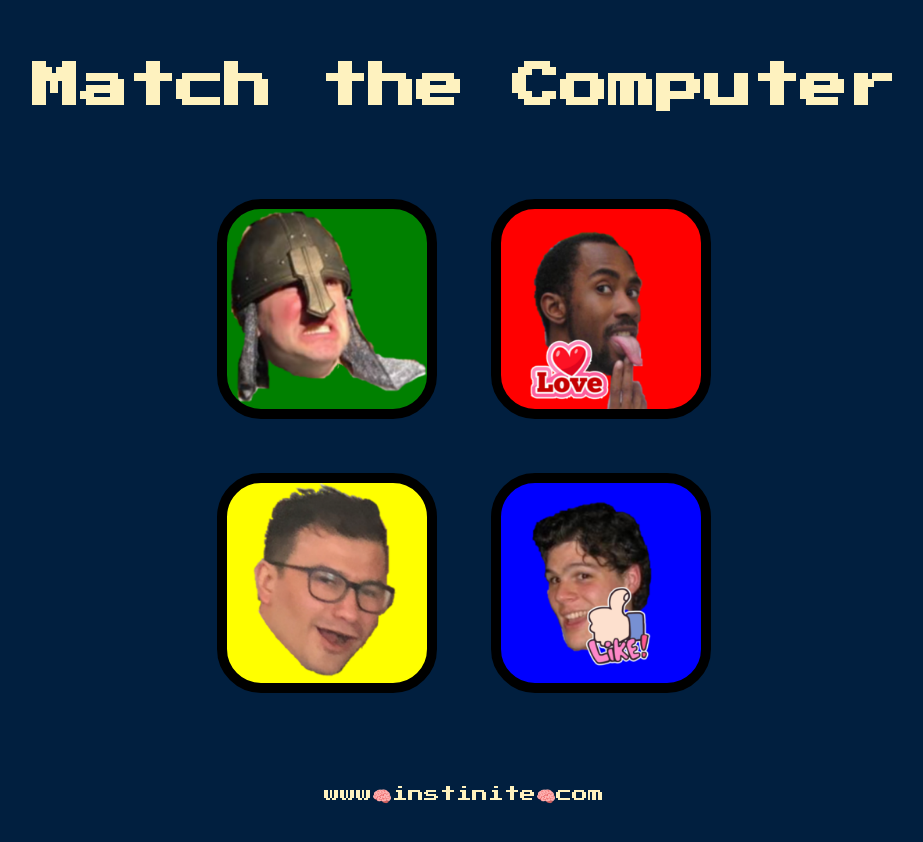
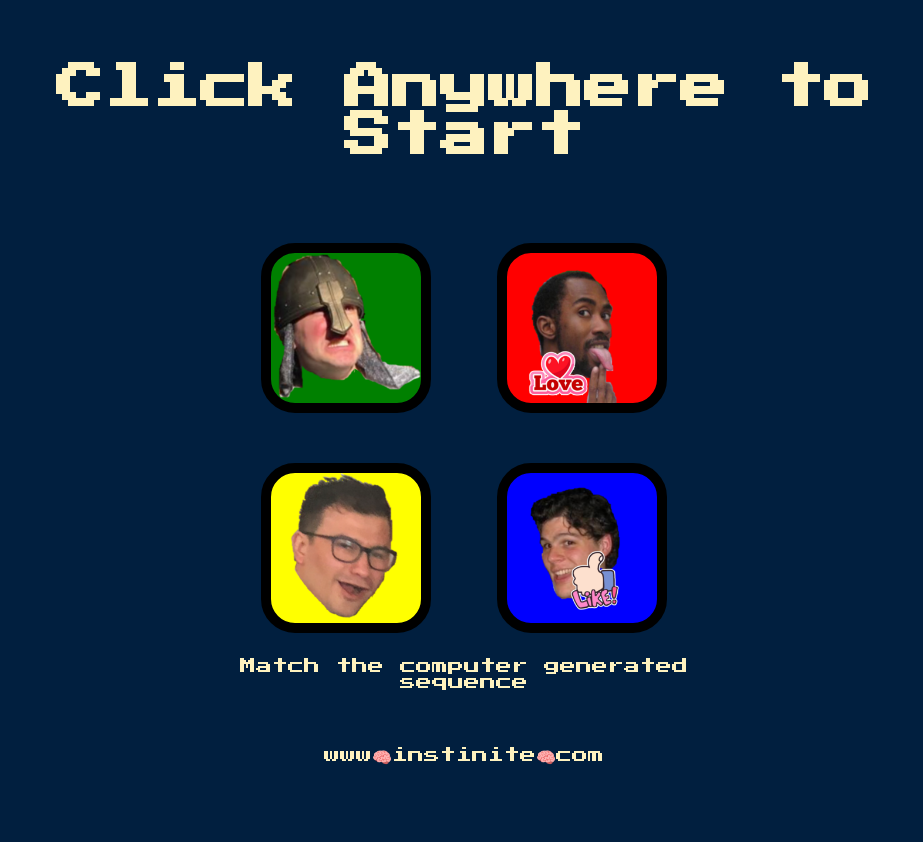
Before and after one commit to jarnoveldhuis/instinite, a plain HTML site: page Projects/Simon Game/index.html in a window 1280 px wide. Shown: the whole page, without its empty margins (176-1099 px from the left). Drawn offline with nearby package versions, Linux system fonts and the light colour scheme.

Commit message:
Add files via upload

```diff
--- a/Projects/Simon Game/game.js
+++ b/Projects/Simon Game/game.js
@@ -48,7 +48,7 @@ function animateSequence(counter) {
         playSound(gamePattern[counter]);
         counter++;
         animateSequence(counter);
-      }, 750);
+      }, 1250);
     }
     console.log(gamePattern);
     matchSequence();
@@ -111,9 +111,15 @@ function matchSequence() {
       userClickedPattern = [];
       gameOver(userChosenColour);
       userChosenColour = "wait";
-      level = -1;
-      $("h1").text("Game Over, Press Any Key to Restart");
       wrong();
+      $("h1").text("Game Over, Press Click Anywhere to Restart");
+      setTimeout(function() {
+        level = -1;
+      }, 100);
+
+
+
+
 
     }
     userChosenColour="wait";
--- a/Projects/Simon Game/index.html
+++ b/Projects/Simon Game/index.html
@@ -9,7 +9,7 @@
 </head>
 
 <body>
-  <h1 id="level-title">Match the Computer</h1>
+  <h1 id="level-title">Click Anywhere to Start</h1>
   <div class="container">
     <div lass="row">
 
@@ -32,6 +32,8 @@
       </div>
 
     </div>
+Match the computer generated sequence
+
 
   </div>
   <footer>www🧠instinite🧠com</footer>
--- a/Projects/Simon Game/styles.css
+++ b/Projects/Simon Game/styles.css
@@ -1,6 +1,10 @@
 body {
   text-align: center;
   background-color: #011F3F;
+  font-family: 'Press Start 2P', cursive;
+  font-size: 1rem;
+  margin:  5%;
+  color: #FEF2BF;
 }
 
 #level-title {
@@ -26,8 +30,8 @@ footer {
 .btn {
   margin: 25px;
   display: inline-block;
-  height: 200px;
-  width: 200px;
+  height: 150px;
+  width: 150px;
   border: 10px solid black;
   border-radius: 20%;
 }
```
